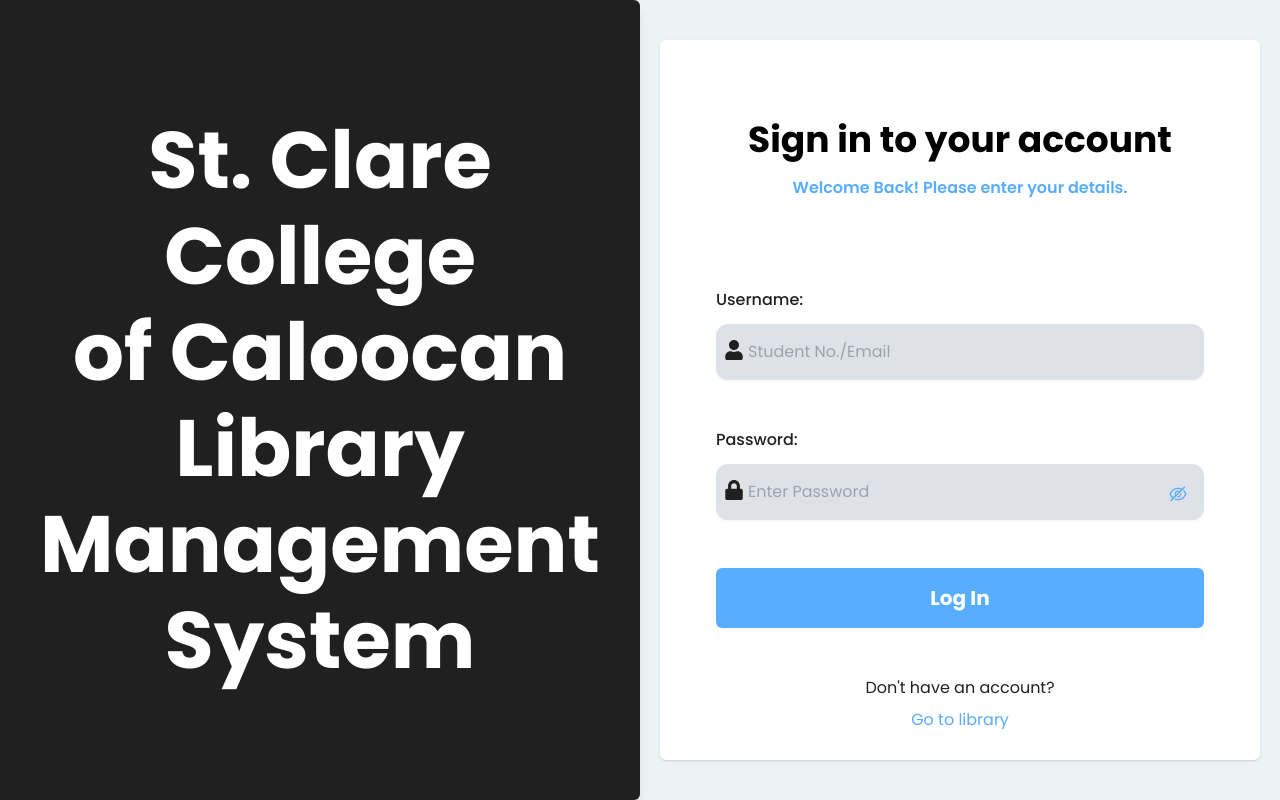
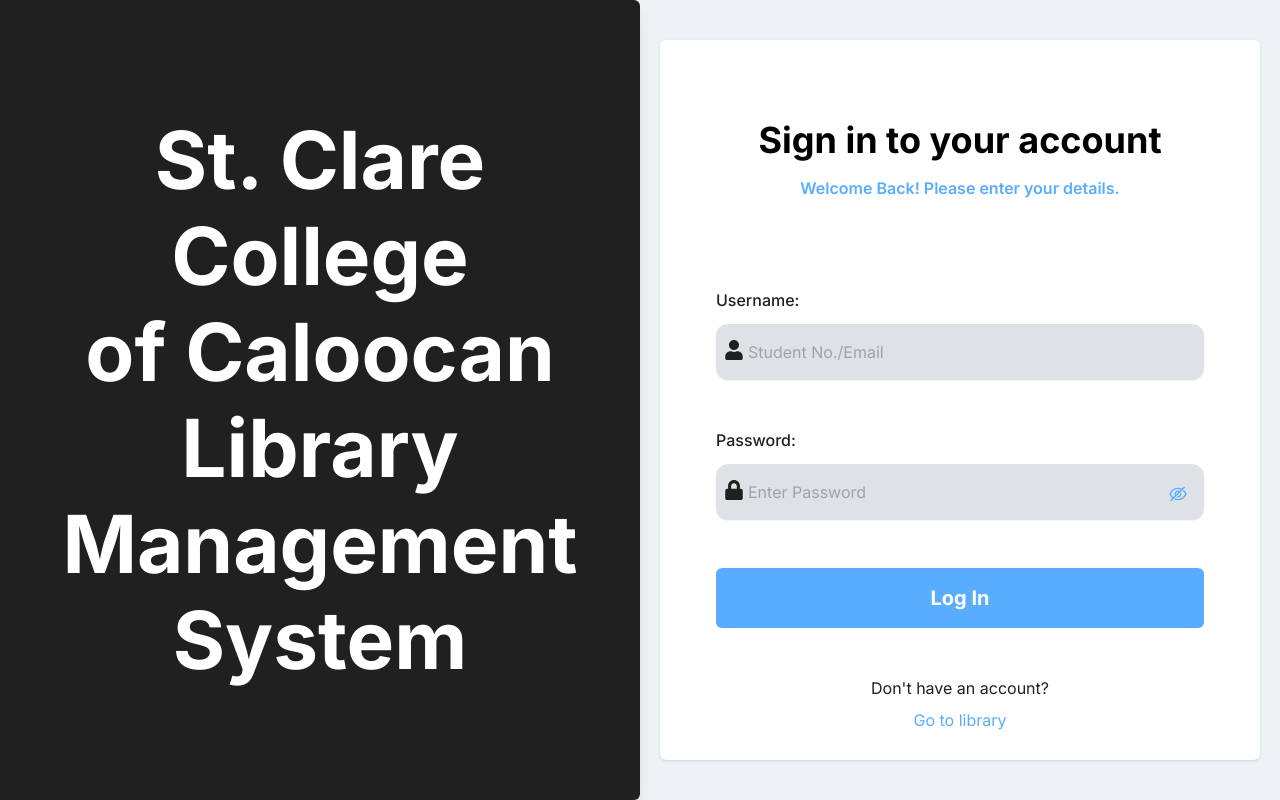
Before and after one commit to JohnPaulPacatang/library-app, a React (Create React App) app: page /faq in a window 1280 px wide. Built offline with nearby package versions, Linux system fonts and the light colour scheme; no server answers.

Commit message:
minor changes

```diff
--- a/src/App.css
+++ b/src/App.css
@@ -17,7 +17,6 @@
 .arrow-icon.rotated {
   transform: rotate(180deg);
 }
-
 
 
 .custom-scrollbar::-webkit-scrollbar {
--- a/src/components/Logout.js
+++ b/src/components/Logout.js
@@ -13,7 +13,6 @@
     if (result.isConfirmed) {
       sessionStorage.removeItem('userRole');
       window.location.href = "/";
-
     }
   });
 };
--- a/src/index.css
+++ b/src/index.css
@@ -1,4 +1,4 @@
-@import url('https://fonts.googleapis.com/css2?family=Poppins:ital,wght@0,300;0,400;0,500;0,600;0,700;1,300;1,400;1,500;1,600;1,700&display=swap');
+@import url('https://fonts.googleapis.com/css2?family=Inter:wght@100..900&display=swap');
 
 @tailwind base;
 @tailwind components;
@@ -6,7 +6,7 @@
 
 
 * {
-  font-family: "Poppins", sans-serif;
+  font-family: "Inter", sans-serif;
   padding: 0;
   margin: 0;
   box-sizing: border-box;
--- a/src/pages/superadmin/ManageUser.js
+++ b/src/pages/superadmin/ManageUser.js
@@ -398,8 +398,7 @@
 
 
       {showModalUpdate && (
-        <div className="fixed inset-0 z-10 flex justify-center items-center shadow-2xl bg-black bg-opacity-50
-        " onClick={() => setShowModalUpdate(false)}>
+        <div className="fixed inset-0 z-10 flex justify-center items-center shadow-2xl bg-black bg-opacity-50" onClick={() => setShowModalUpdate(false)}>
           <div className="bg-white p-4 rounded-lg shadow-2xl" onClick={(e) => e.stopPropagation()}>
             <h2 className="text-xl font-bold mb-4 text-center">
               Student Information
```
